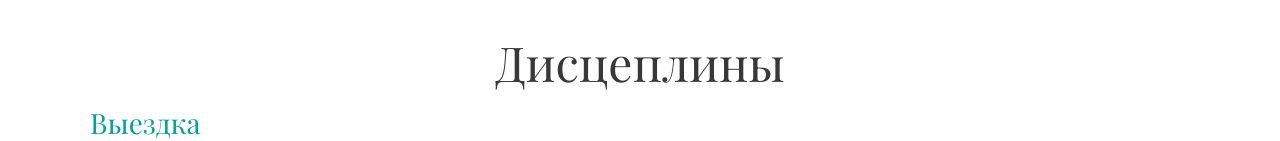
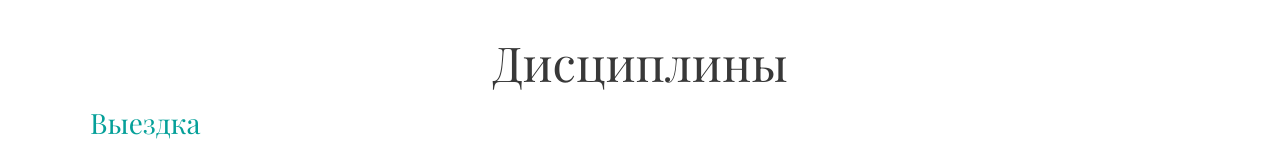
Before and after one commit to malininss/mews, a website: page docs/service-page.html in a window 1280 px wide. Shown: the part 574-715 px from the top of the page. Drawn offline with Linux system fonts and the light colour scheme.

Commit message:
fix text

```diff
--- a/docs/service-page.html
+++ b/docs/service-page.html
@@ -61,7 +61,7 @@
       <p>Мы создали место, которое объединяет в себе всё то, что люди ждут от конного мира. Шереметьевские конюшни - это обучение верхоЗанятия проводят тренеры, специализирующиеся на выбранном направлении. Гарантирован индивидуальный подход к каждому ученику любого уровня подготовки. Занятия проводят тренеры, специализирующиеся на выбранном направлении. Шереметьевские конюшни - это обучение верховой езде, надежный постой лошадей, отдых на природе.</p>
       <p>Гарантирован индивидуальный подход к каждому ученику любого уровня подготовки. Занятия проводят тренеры, специализирующиеся на выбранном направлении. Гарантирован индивидуальный подход к каждому ученику любого уровня подготовки. Занятия проводят тренеры, специализирующиеся на выбранном направлении. Шереметьевские конюшни - это обучение верховой езде, надежный постой лошадей, отдых на природе.</p>
       <div class="center-block">
-        <h2>Дисцеплины</h2>
+        <h2>Дисциплины</h2>
       </div>
       <h3>Выездка</h3>
       <p>Описание денников, их преимущества. Гарантирован индивидуальный подход к каждому ученику любого уровня подготовки. Занятия проводят тренеры, специализирующиеся на выбранном направлении. Шереметьевские конюшни - это обучение верховой езде, надежный постой лошадей, отдых на природе и теплый коллектив единомышленников.Описание денников, их преимущества. Гарантирован индивидуальный подход к каждому ученику любого уровня подготовки. Занятия проводят тренеры, специализирующиеся на выбранном направлении. Шереметьевские конюшни - это обучение верховой езде, надежный постой лошадей, отдых на природе и теплый коллектив единомышленников.Описание денников, их преимущества. Гарантирован индивидуальный подход к каждому ученику любого уровня подготовки. Занятия проводят тренеры, специализирующиеся на выбранном направлении. Шереметьевские конюшни - это обучение верховой езде, надежный постой лошадей, отдых на природе и теплый коллектив единомышленников.</p>
```
